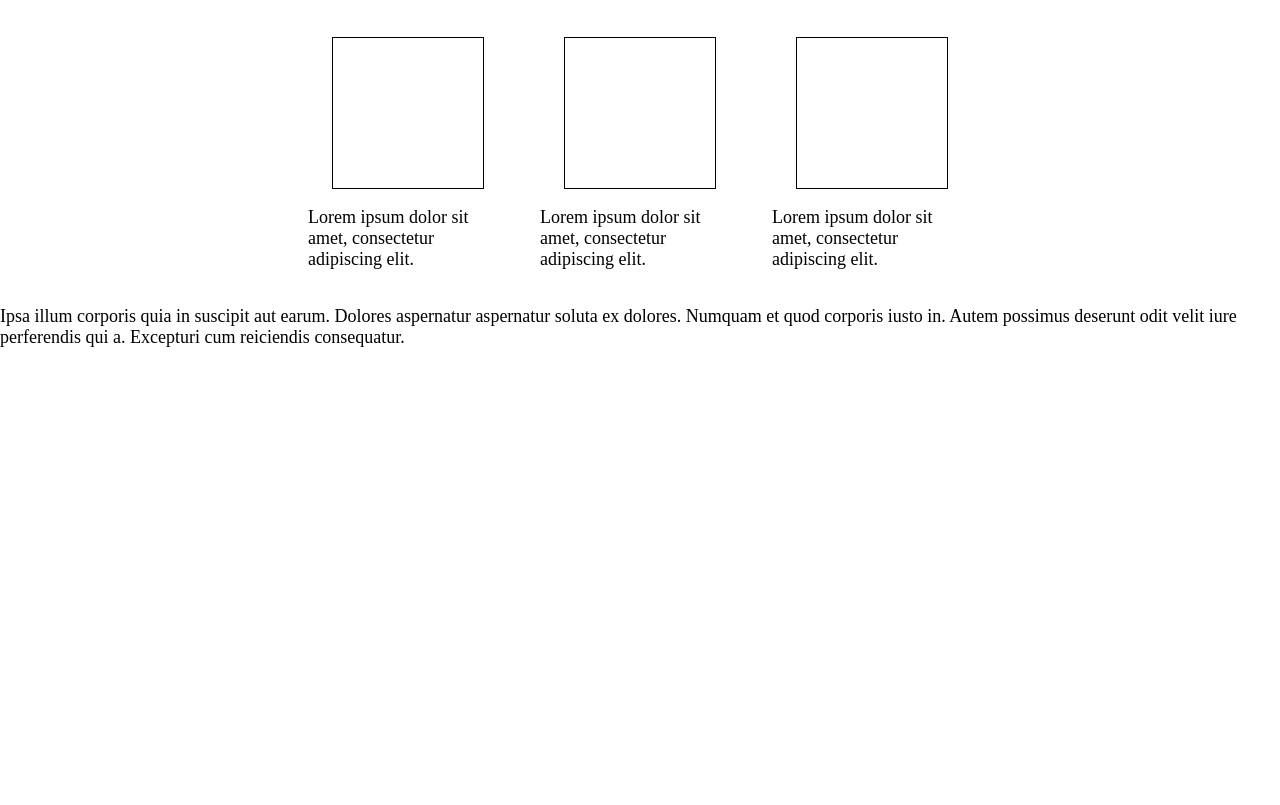
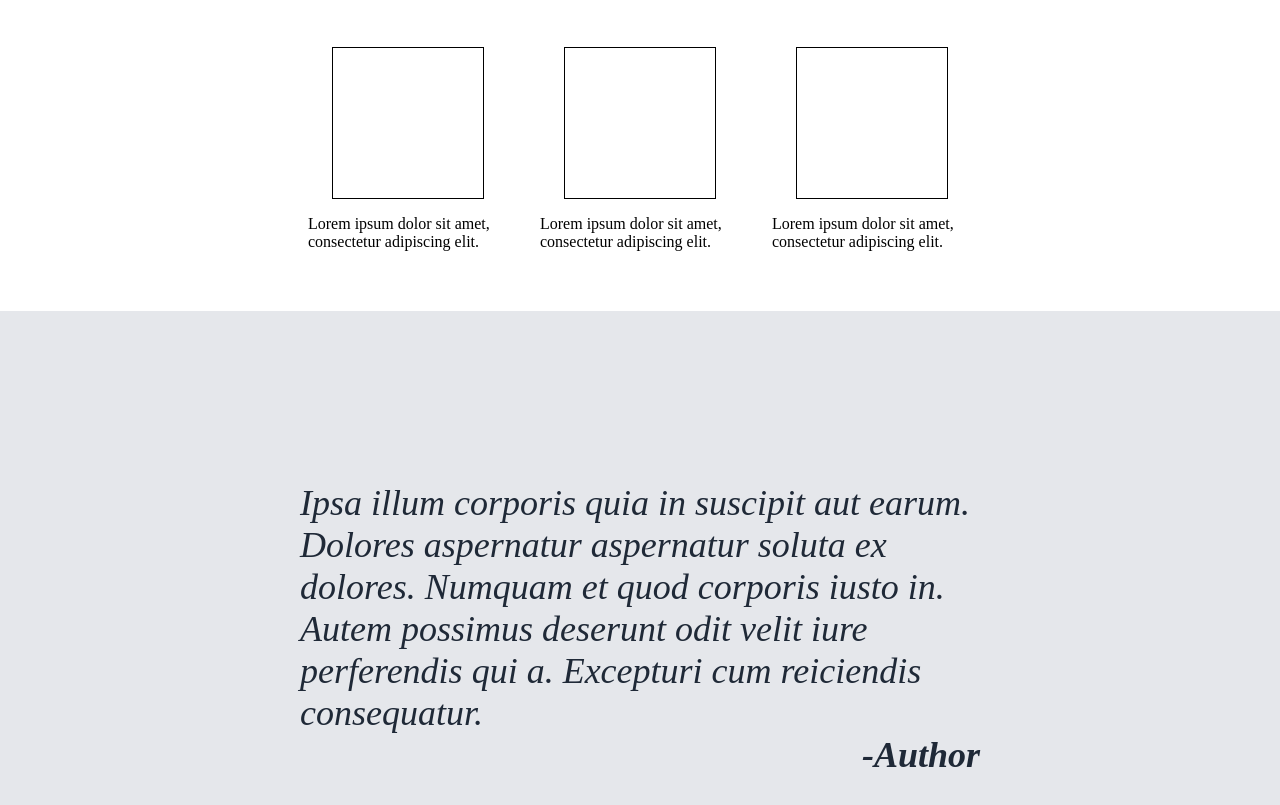
Before and after one commit to DonPupusa/ave-de-paraiso, a plain HTML site: page index.html in a window 1280 px wide. Shown: the part 651-1456 px from the top of the page. Before the commit the page ends 1017 px from the top, so only its background shows below. Drawn offline with Linux system fonts and the light colour scheme.

Commit message:
Añade el contenido cita

```diff
--- a/index.html
+++ b/index.html
@@ -41,7 +41,7 @@
 
     </div>
 
-    <div>
+    <div class="contenido-1-flex">
         <h2>Aquí va algún texto</h2>
 
         <div class="contenido-1">
@@ -63,8 +63,9 @@
         </div>
     </div>
 
-    <div>
-        <p>Ipsa illum corporis quia in suscipit aut earum. Dolores aspernatur aspernatur soluta ex dolores. Numquam et quod corporis iusto in. Autem possimus deserunt odit velit iure perferendis qui a. Excepturi cum reiciendis consequatur.</p>
+    <div class="contenido-2">
+        <p class="quote">Ipsa illum corporis quia in suscipit aut earum. Dolores aspernatur aspernatur soluta ex dolores. Numquam et quod corporis iusto in. Autem possimus deserunt odit velit iure perferendis qui a. Excepturi cum reiciendis consequatur.</p>
+        <p class="author">-Author</p>
     </div>
 
 </body>
--- a/styles.css
+++ b/styles.css
@@ -13,8 +13,8 @@ h2{
     font-size: 3rem;
 }
 
-p, li{
-    font-size: 1.125rem;
+.top p, li{
+    font-size: 18px;
 }
 
 .header{
@@ -67,6 +67,10 @@ h2{
     border: 1px solid black;
 }
 
+.contenido-1-flex{
+    min-width: 600px;
+}
+
 .contenido-1{
     display: flex;
     justify-content: center;
@@ -80,4 +84,32 @@ h2{
     flex-wrap: wrap;
     justify-content: center;
     align-items: center;
+    margin-top: 10px;
+    margin-bottom: 60px;
 }
+
+.contenido-2{
+    display: flex;
+    flex-direction: column;
+    background-color: #E5E7EB;
+    justify-content: center;
+    align-items: center;
+    flex-grow: 1;
+    min-height: 500px;
+    padding: 50px 300px;
+    font-size: 36px;
+    color: #1F2937;
+    min-width: 200px;
+    font-style: italic;
+
+}
+
+p{
+    margin-bottom: 0px;
+}
+
+.author{
+    align-self: flex-end;
+    margin: 0px;
+    font-weight: bold;
+}
```
